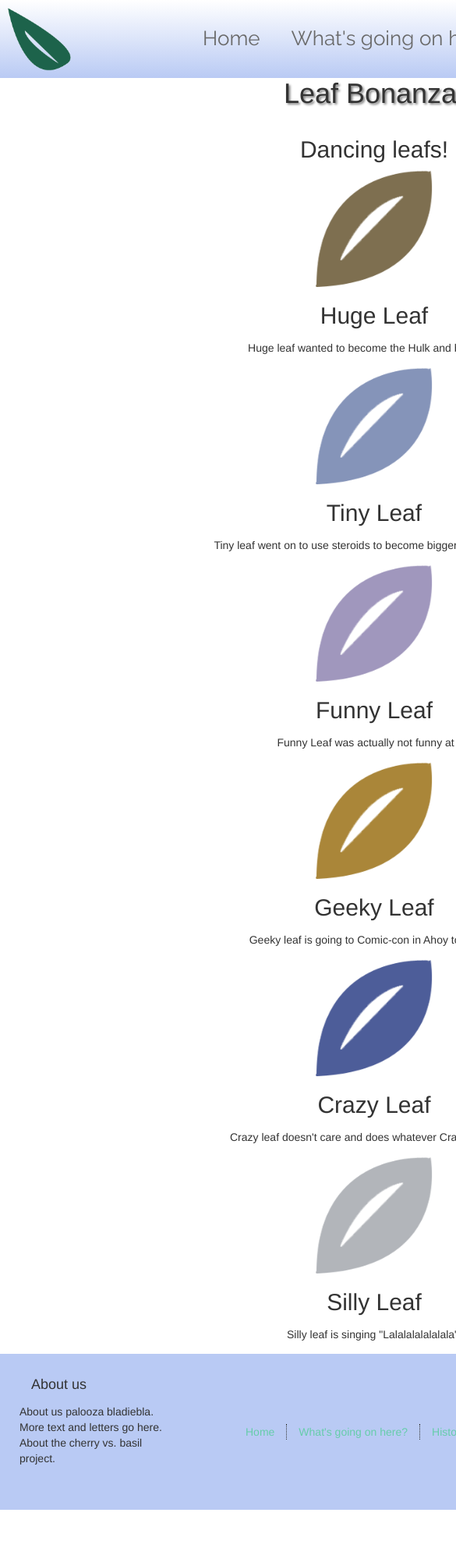
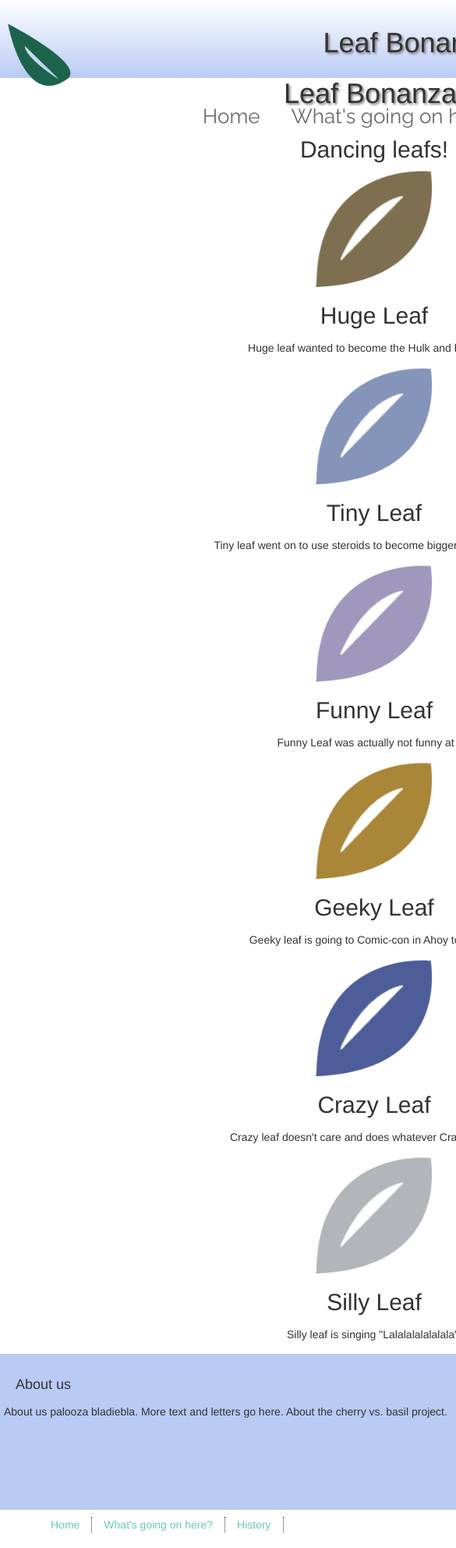
Before and after one commit to Claudia413/cherry-vs-basil, a plain HTML site: page index.html in a window 390 px wide. Shown: the top 1985 px of the page at 78% size, 585 px wide, since content can reach past the window. Before the commit the page ends 1956 px from the top, so only its background shows below. Drawn offline with nearby package versions, Linux system fonts and the light colour scheme.

Commit message:
Footer and header made responsive

```diff
--- a/index.html
+++ b/index.html
@@ -14,7 +14,13 @@
 
 <header id="header"> <!-- Here comes the banner and the menu -->
 
-    <div id="logo"><a href="index.html"></a>
+
+
+    <div id="leaf-header">
+        <a href="index.html"><div id="logo"></div></a>
+
+
+        <div><h1>Leaf Bonanza!</h1></div>
     </div>
 
 <!-- this is the menu -->
@@ -97,19 +103,19 @@
 
 </div> <!-- end main content div -->
 
-    <div id="footer">
-
-        <div class="about_text">
+    <div id="footer" class="row">
+        <div id="row" class="col-md-offset-4 col-sm-offset-4">
+        <div class="about_text col-xs-12 col-sm-4 col-md-4">
             <h4>About us</h4>
             <p>About us palooza bladiebla. More text and letters go here. About the cherry vs. basil project.</p>
         </div> <!-- end About_text -->
 
-        <ul class="footer_links">
+        <ul class="footer_links col-xs-12 col-sm-4 col-md-4">
             <li><a href="index.html">Home</a></li>
             <li><a href="What.html">What's going on here?</a></li>
             <li><a href="history.html">History</a></li>
         </ul>
-
+        </div>
     </div> <!-- end footer -->
 
 
```
